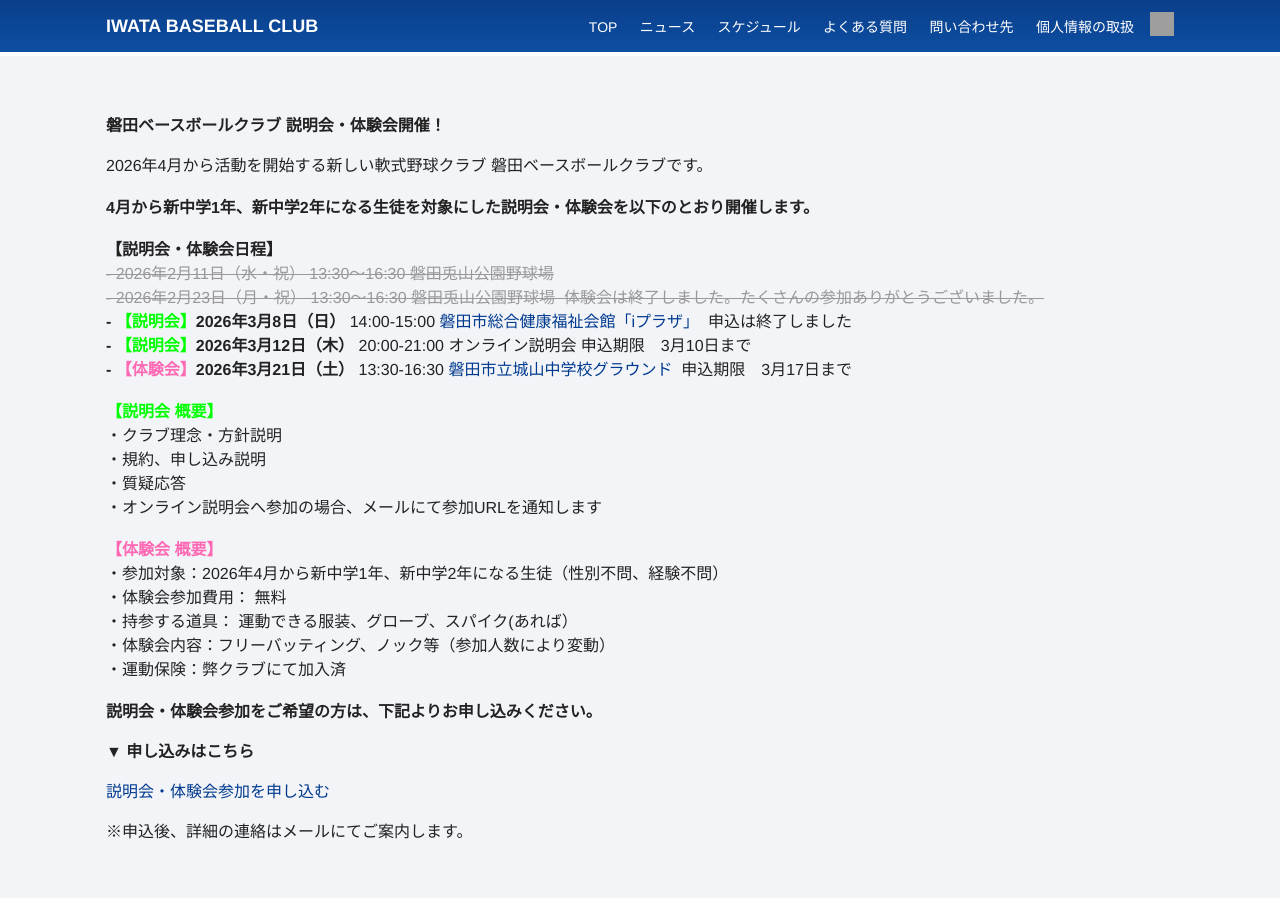
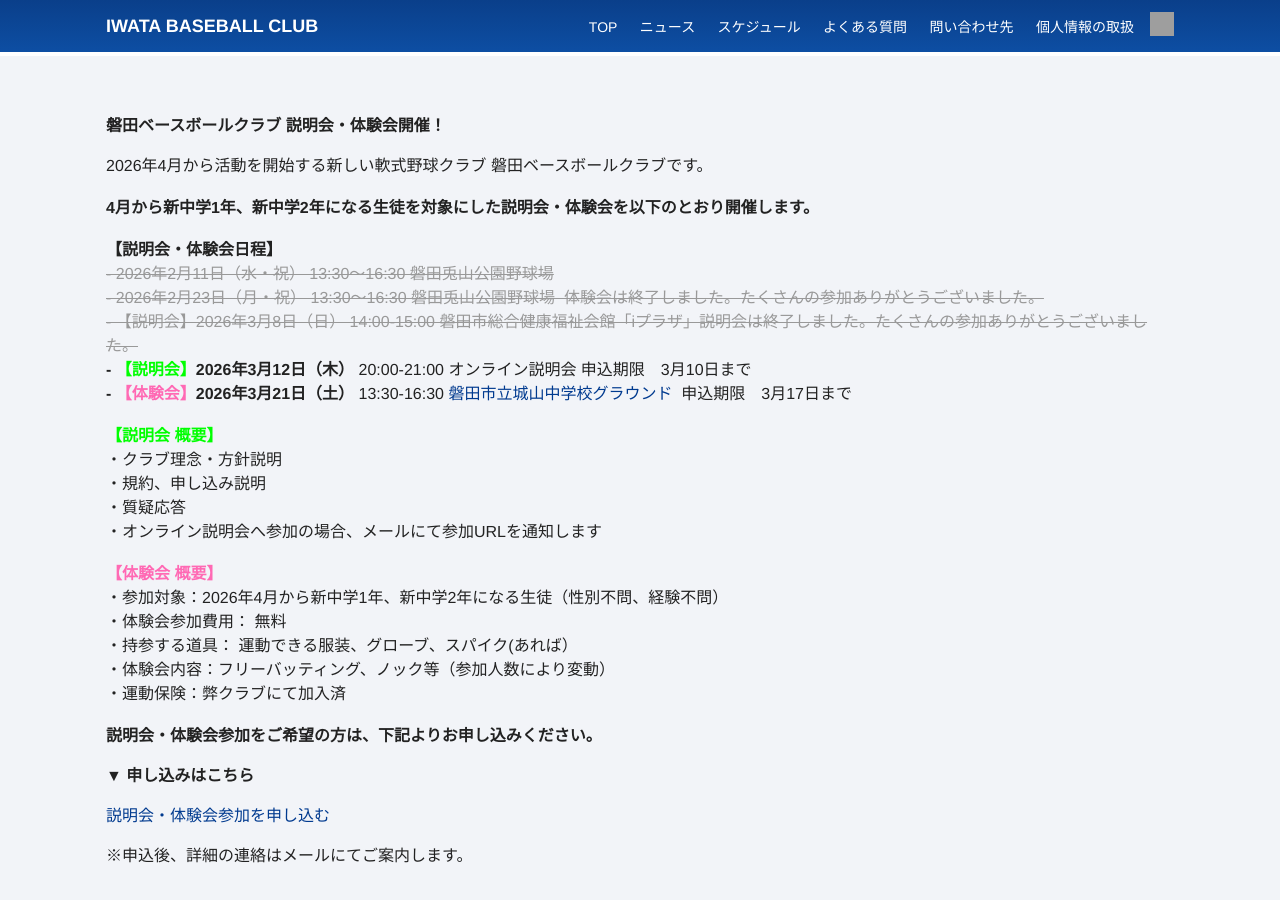
Before and after one commit to moutineigo/baseball, a Jekyll site: the page built from index.md, in a window 1280 px wide and 900 px high. Built offline with Jekyll 4.4.1, drawn with Linux system fonts in a browser that asks for light colours; grey boxes are pictures that could not be loaded.

Commit message:
Update home.html

```diff
--- a/_layouts/home.html
+++ b/_layouts/home.html
@@ -24,12 +24,11 @@ layout: default
    </span>
   </span><br>
 
-  <strong> - <span style="color:#00ff00;">【説明会】</span>2026年3月8日（日）</strong> 14:00-15:00
-  <a href="https://maps.app.goo.gl/5rSWDvwzP6dJcosk8"
-   target="_blank"
-   rel="noopener">
-   磐田市総合健康福祉会館「iプラザ」
-   </a>&nbsp;申込は終了しました<BR>
+  <span class="closed">
+   <span class="strike">
+     - 【説明会】2026年3月8日（日） 14:00-15:00 磐田市総合健康福祉会館「iプラザ」説明会は終了しました。たくさんの参加ありがとうございました。
+   </span>
+  </span><br>
 
   <strong> - <span style="color:#00ff00;">【説明会】</span>2026年3月12日（木）</strong> 20:00-21:00 オンライン説明会&nbsp;申込期限　3月10日まで<br>
 
```
